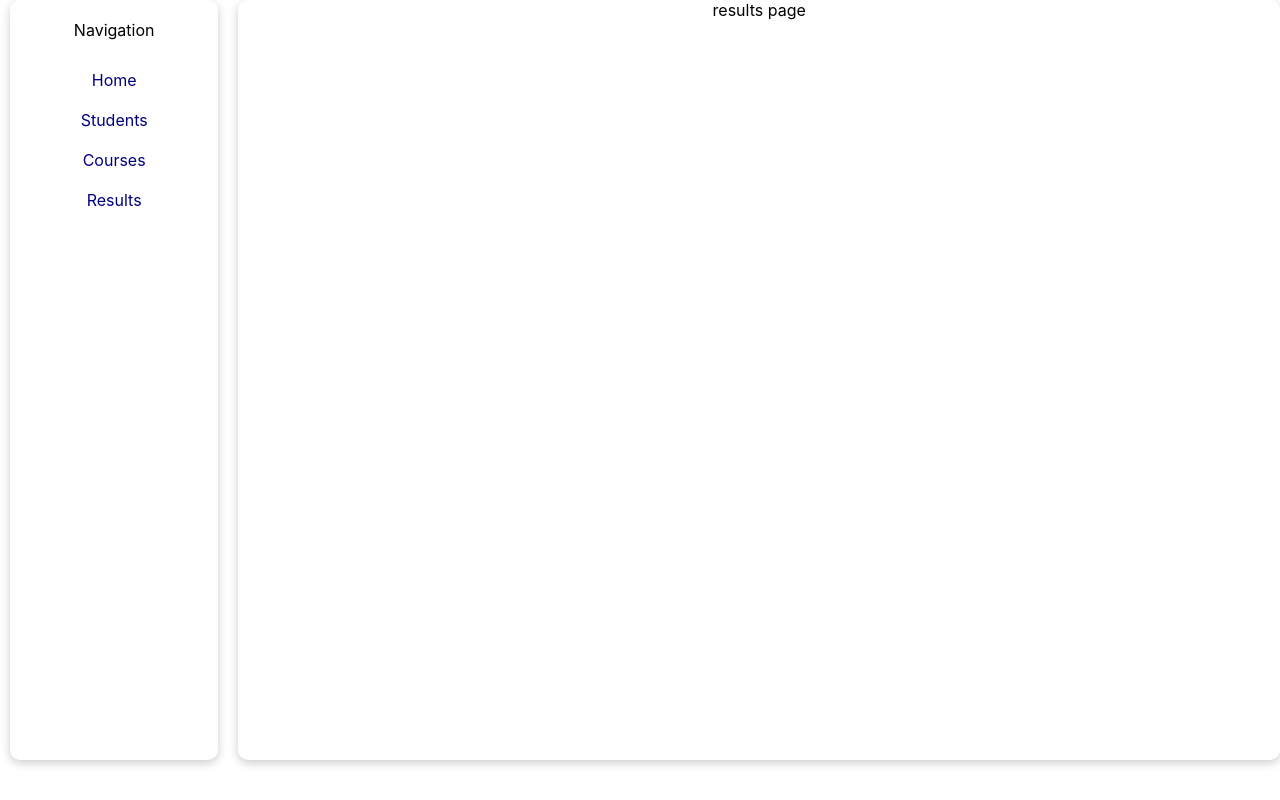
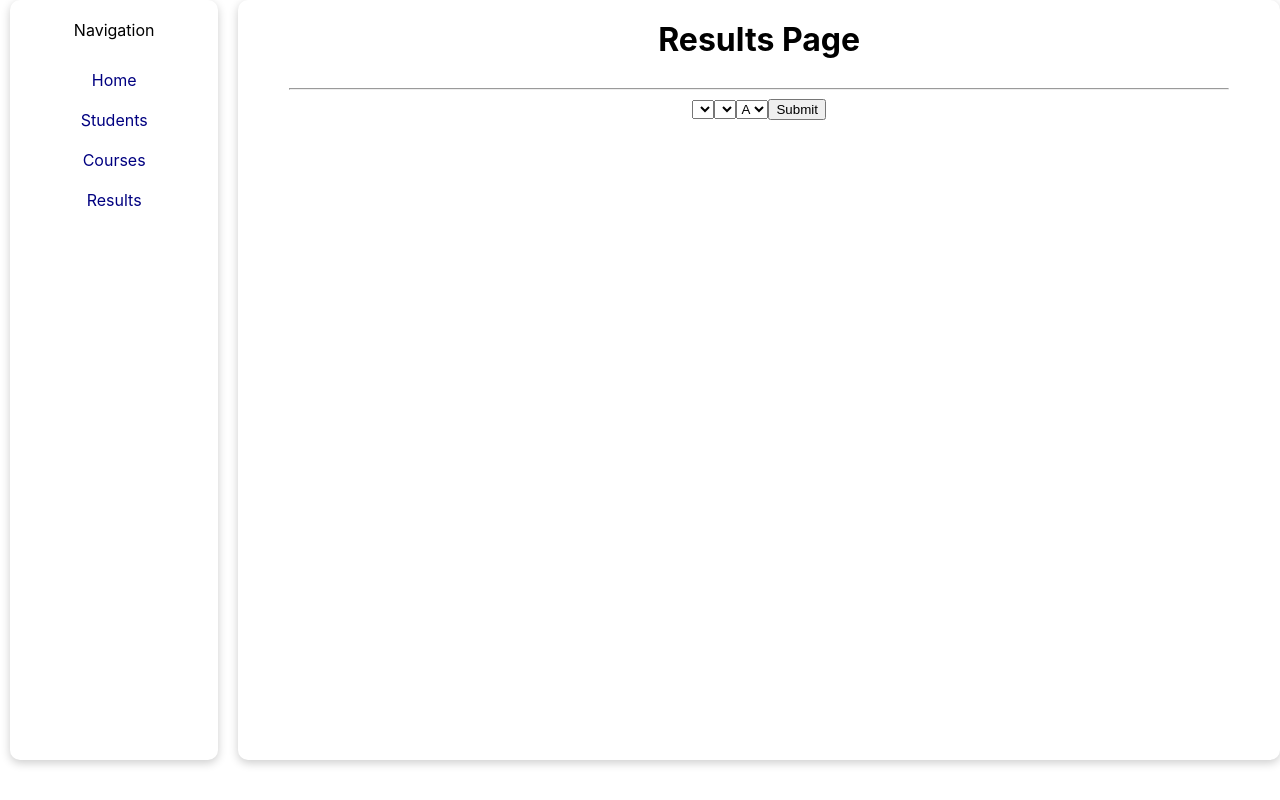
Before and after one commit to cdn-bsct/tech-assessment-shyftlabs, a React (Create React App) app in the folder student-management/: page /results in a window 1280 px wide. Built offline with nearby package versions, Linux system fonts and the light colour scheme.

Commit message:
results page started

```diff
--- a/student-management/src/pages/results/results.js
+++ b/student-management/src/pages/results/results.js
@@ -1,9 +1,23 @@
-import React from "react";
+import React, { useEffect } from "react";
 
 export default function Results() {
   return (
     <>
-      <div>results page</div>
+      <h1>Results Page</h1>
+      <hr />
+      <form>
+        <select type="select" name="student" placeholder="Student"></select>
+        <select type="select" name="course" placeholder="Course"></select>
+        <select type="select" name="result" placeholder="Result">
+          <option>A</option>
+          <option>B</option>
+          <option>C</option>
+          <option>D</option>
+          <option>E</option>
+          <option>F</option>
+        </select>
+        <input type="submit" value="Submit" />
+      </form>
     </>
   );
 }
```
